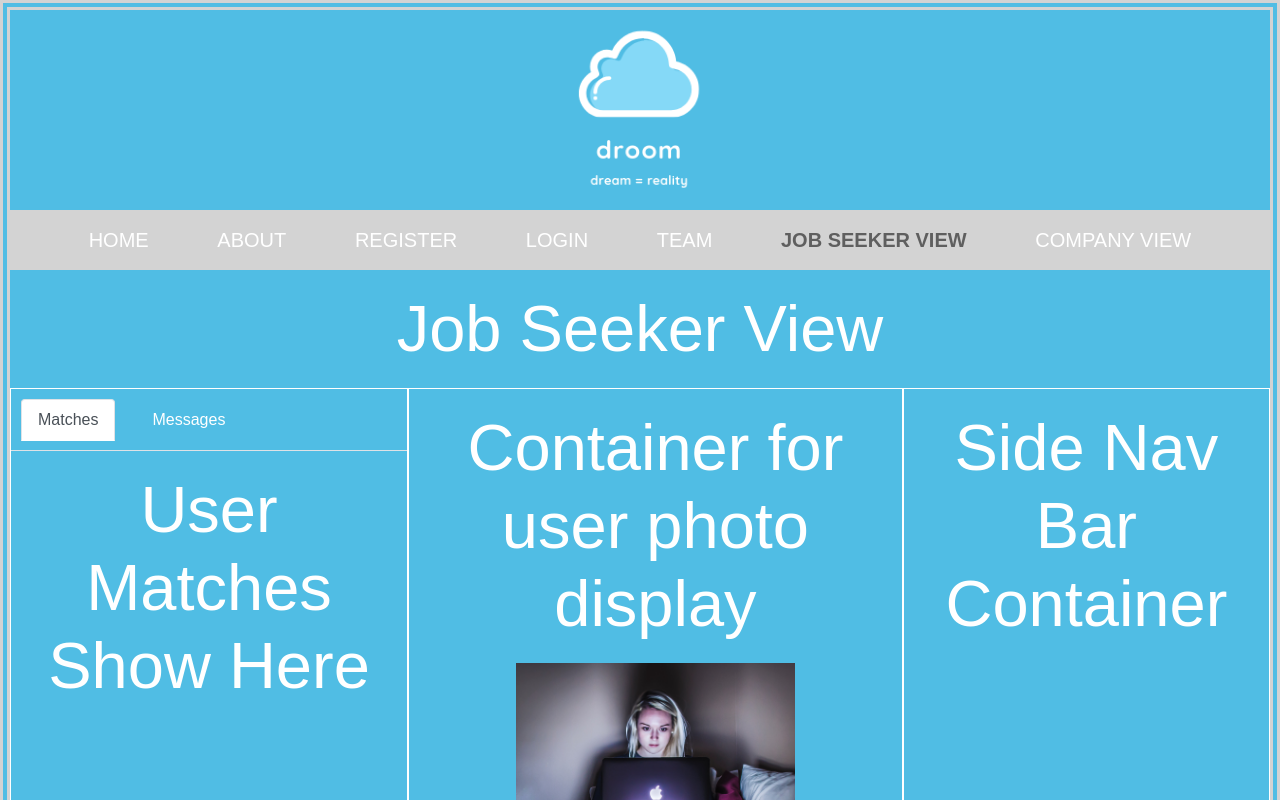
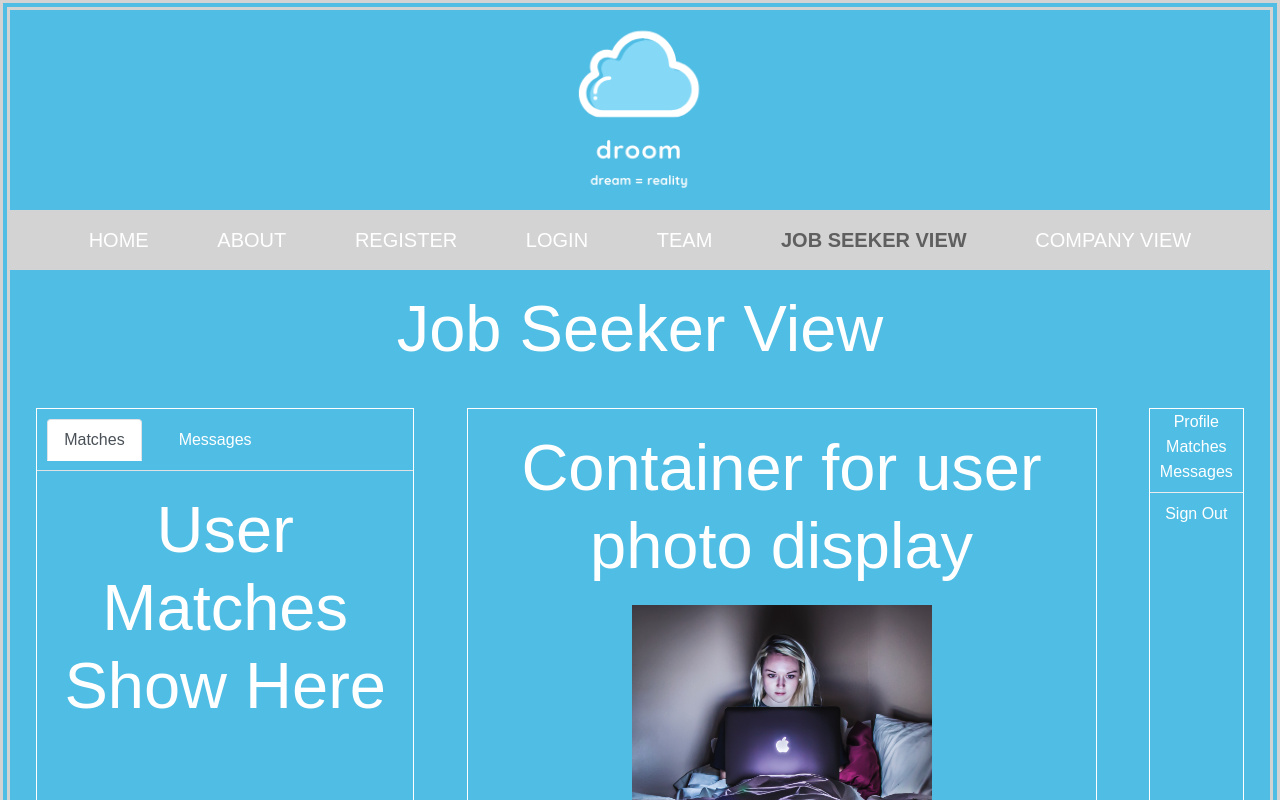
Before and after one commit to droom2019/React-Front-End, a React (Create React App) app in the folder droom/: page /jobseekerview in a window 1280 px wide. Shown: the top 800 px of the page. Built offline with nearby package versions, Linux system fonts and the light colour scheme.

Commit message:
Added CSS to JS UI. Linked Profile, Matches, and Messages.

```diff
--- a/droom/src/App.css
+++ b/droom/src/App.css
@@ -214,18 +214,37 @@ a:hover {
   /* display: flex;
   flex-direction: row;
   justify-content: space-between; */
+  width: 30%;
+  border: 1px solid white;
+}
+
+.matchesMasterContainer {
+  width: 30%;
+  margin: 20px auto;
   border: 1px solid white;
 }
 
 .userDisplayContainer {
+  display: flex;
+  flex-direction: column;
+  align-items: center;
+  width: 50%;
+  margin: 20px auto;
+  padding: 0px 20px;
   border: 1px solid white;
+
 }
 
 .userDisplayContainer img {
+  max-width: 300px;
+  max-height: 500px;
+  width: auto;
+  height: auto;
 }
 
 .sideNavContainer {
-border: 1px solid white;
+  margin: 20px auto;
+  border: 1px solid white;
 }
 
 .messagesContainer {
--- a/droom/src/App.js
+++ b/droom/src/App.js
@@ -16,6 +16,9 @@ import Login from './components/Login';
 import Team from './components/Team';
 import CompanyView from './components/CompanyView';
 import JobSeekerView from './components/JobSeekerView';
+import Messages from './components/Messages';
+import Matches from './components/Matches';
+
 
 
 function App() {
@@ -31,6 +34,8 @@ function App() {
         <Route path="/team" component={Team} />
         <Route path="/companyview" component={CompanyView} />
         <Route path="/jobseekerview" component={JobSeekerView} />
+        <Route path="/messages" component={Messages} />
+        <Route path="/matches" component={Matches} />
     </div>
     );
   }
--- a/droom/src/Components/MatchesMasterContainer.js
+++ b/droom/src/Components/MatchesMasterContainer.js
@@ -11,7 +11,7 @@ class MatchesMasterContainer extends React.Component {
     render() {
 
         return (
-            <div className="matchesContainer">
+            <div className="matchesMasterContainer">
                 <ul class="nav nav-tabs" id="myTab" role="tablist">
                     <li class="nav-item">
                         <a class="nav-link active" id="matches-tab" data-toggle="tab" href="#matches" role="tab" aria-controls="matches"
--- a/droom/src/Components/SideNavBarUI.js
+++ b/droom/src/Components/SideNavBarUI.js
@@ -8,10 +8,22 @@ class SideNavBarUI extends React.Component {
 
     render() {
     return (
-    <div className="sideNavContainer">
-        <h1>Side Nav Bar Container</h1>
-    </div>
-    );
+        <div className="sideNavContainer">
+            <div>
+                <NavLink to="/profile/" activeClassName="activeNav">Profile</NavLink>
+            </div>
+            <div>
+                <NavLink to="/matches/" activeClassName="activeNav">Matches</NavLink>
+            </div>
+            <div>
+                <NavLink to="/messages/" activeClassName="activeNav">Messages</NavLink>
+            </div>
+            <MDBDropdownItem divider />
+            <div>
+                <NavLink to="/signout/" activeClassName="activeNav">Sign Out</NavLink>
+            </div>
+        </div>
+        );
     }
 };
 
--- a/droom/src/Components/UserDisplayContainer.js
+++ b/droom/src/Components/UserDisplayContainer.js
@@ -12,7 +12,6 @@ class UserDisplayContainer extends React.Component {
           <h1>Container for user photo display</h1>
           <img
             className="demoProfilePics"
-            height="300"
             src={profileDemoPicture}
             alt="demoProfilePicture"
         />
```
